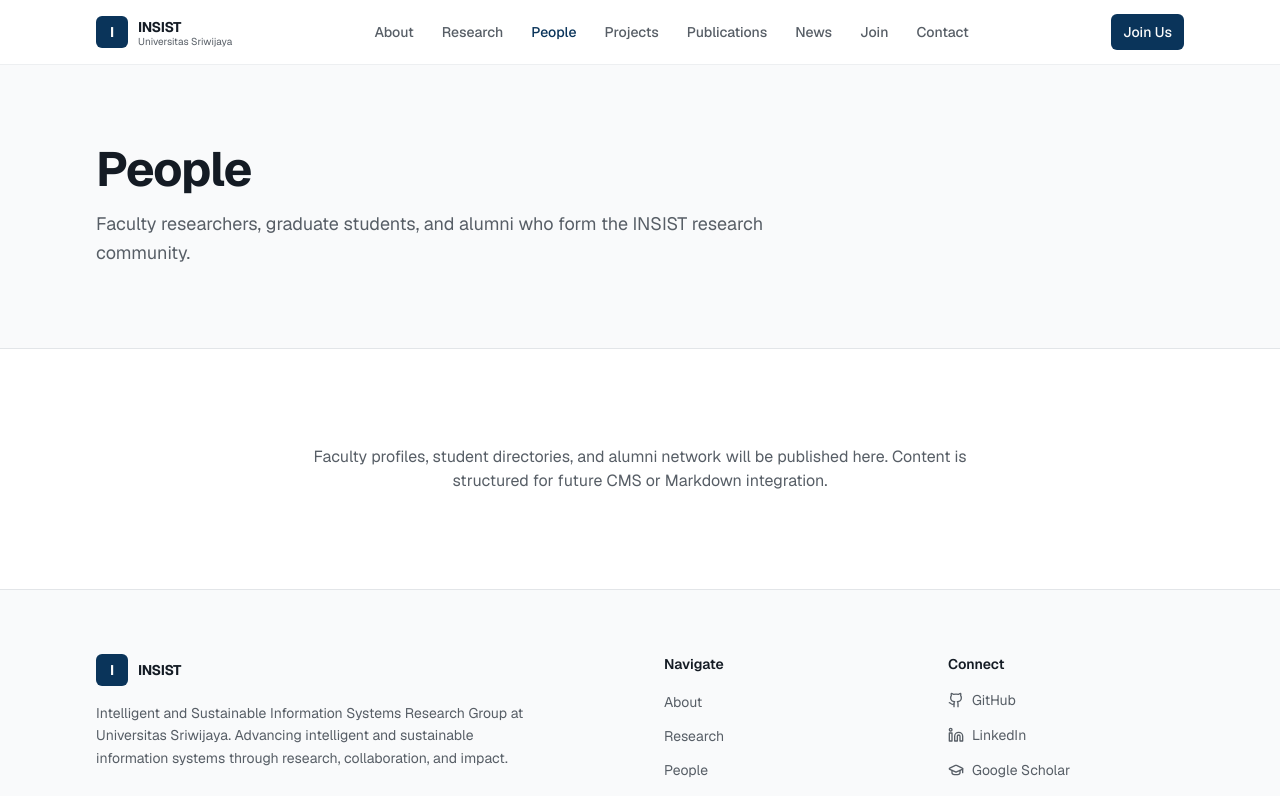
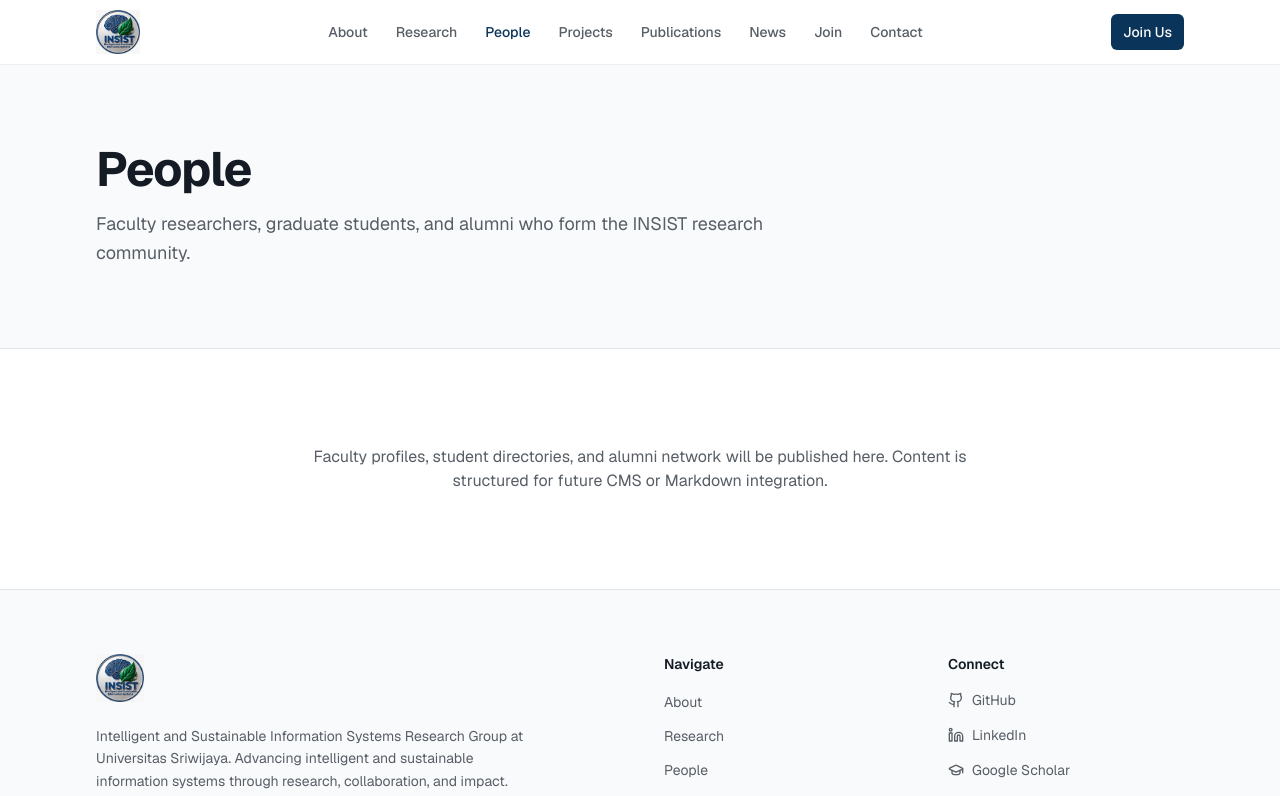
Before and after one commit to rahmatheroza/insist, a Next.js app: page /people in a window 1280 px wide. Shown: the top 796 px of the page. Built offline with nearby package versions, Linux system fonts and the light colour scheme.

Commit message:
adding logo

```diff
--- a/src/app/layout.tsx
+++ b/src/app/layout.tsx
@@ -37,7 +37,7 @@ export const metadata: Metadata = {
     description: siteConfig.description,
   },
   icons: {
-    icon: "/favicon.svg",
+    icon: siteConfig.logo.src,
   },
   metadataBase: new URL("https://insist.unsri.ac.id"),
   robots: {
--- a/src/components/layout/footer.tsx
+++ b/src/components/layout/footer.tsx
@@ -2,6 +2,7 @@ import Link from "next/link";
 import { Github, GraduationCap, Linkedin, Mail, MapPin } from "lucide-react";
 
 import { Container } from "@/components/shared/container";
+import { Logo } from "@/components/shared/logo";
 import { Separator } from "@/components/ui/separator";
 import { navItems, siteConfig } from "@/content/site";
 
@@ -13,14 +14,7 @@ export function Footer() {
       <Container className="py-16">
         <div className="grid gap-12 md:grid-cols-2 lg:grid-cols-4">
           <div className="lg:col-span-2">
-            <Link href="/" className="inline-flex items-center gap-2.5">
-              <span className="flex size-8 items-center justify-center rounded-md bg-primary text-sm font-bold text-primary-foreground">
-                I
-              </span>
-              <span className="text-sm font-bold tracking-tight">
-                {siteConfig.name}
-              </span>
-            </Link>
+            <Logo imageClassName="h-11 sm:h-12" />
             <p className="mt-4 max-w-md text-sm leading-relaxed text-muted-foreground">
               {siteConfig.fullName} at {siteConfig.university}. Advancing
               intelligent and sustainable information systems through research,
--- a/src/components/layout/header.tsx
+++ b/src/components/layout/header.tsx
@@ -5,8 +5,9 @@ import { usePathname } from "next/navigation";
 import { Menu, X } from "lucide-react";
 import { useState } from "react";
 
+import { Logo } from "@/components/shared/logo";
 import { Button } from "@/components/ui/button";
-import { navItems, siteConfig } from "@/content/site";
+import { navItems } from "@/content/site";
 import { cn } from "@/lib/utils";
 
 export function Header() {
@@ -16,19 +17,7 @@ export function Header() {
   return (
     <header className="sticky top-0 z-50 w-full border-b border-border/60 bg-background/95 backdrop-blur supports-[backdrop-filter]:bg-background/80">
       <div className="mx-auto flex h-16 max-w-6xl items-center justify-between px-6 lg:px-8">
-        <Link href="/" className="group flex items-center gap-2.5">
-          <span className="flex size-8 items-center justify-center rounded-md bg-primary text-sm font-bold text-primary-foreground">
-            I
-          </span>
-          <div className="flex flex-col">
-            <span className="text-sm font-bold tracking-tight text-foreground">
-              {siteConfig.name}
-            </span>
-            <span className="hidden text-[10px] leading-none text-muted-foreground sm:block">
-              {siteConfig.university}
-            </span>
-          </div>
-        </Link>
+        <Logo />
 
         <nav className="hidden items-center gap-1 lg:flex" aria-label="Main">
           {navItems.map((item) => (
--- /dev/null
+++ b/src/components/shared/logo.tsx
@@ -0,0 +1,70 @@
+import Image from "next/image";
+import Link from "next/link";
+
+import { siteConfig } from "@/content/site";
+import { cn } from "@/lib/utils";
+
+interface LogoProps {
+  className?: string;
+  linked?: boolean;
+  showWordmark?: boolean;
+  showUniversity?: boolean;
+  imageClassName?: string;
+}
+
+export function Logo({
+  className,
+  linked = true,
+  showWordmark = siteConfig.logo.showWordmark ?? true,
+  showUniversity = false,
+  imageClassName,
+}: LogoProps) {
+  const { logo, name, university } = siteConfig;
+
+  const content = (
+    <>
+      <Image
+        src={logo.src}
+        alt={logo.alt}
+        width={logo.width}
+        height={logo.height}
+        className={cn(
+          showWordmark
+            ? "h-8 w-auto object-contain"
+            : "h-10 w-auto object-contain sm:h-11",
+          imageClassName
+        )}
+        priority
+      />
+      {showWordmark && (
+        <div className="flex flex-col">
+          <span className="text-sm font-bold tracking-tight text-foreground">
+            {name}
+          </span>
+          {showUniversity && (
+            <span className="hidden text-[10px] leading-none text-muted-foreground sm:block">
+              {university}
+            </span>
+          )}
+        </div>
+      )}
+    </>
+  );
+
+  if (!linked) {
+    return (
+      <span className={cn("inline-flex items-center gap-2.5", className)}>
+        {content}
+      </span>
+    );
+  }
+
+  return (
+    <Link
+      href="/"
+      className={cn("inline-flex items-center gap-2.5", className)}
+    >
+      {content}
+    </Link>
+  );
+}
--- a/src/content/site.ts
+++ b/src/content/site.ts
@@ -18,8 +18,15 @@ export const siteConfig: SiteConfig = {
   description:
     "INSIST is a research community at Universitas Sriwijaya advancing intelligent and sustainable information systems through rigorous scholarship, interdisciplinary collaboration, and real-world impact.",
   university: "Universitas Sriwijaya",
-  email: "info@insistresearch.org",
+  email: "insist@unsri.ac.id",
   address: "Fakultas Ilmu Komputer, Universitas Sriwijaya, Palembang, Indonesia",
+  logo: {
+    src: "/images/logo_insist.png",
+    alt: "INSIST — Intelligent and Sustainable Information Systems",
+    width: 1025,
+    height: 1024,
+    showWordmark: false,
+  },
   social: {
     github: "https://github.com/insist-unsri",
     linkedin: "https://linkedin.com/company/insist-unsri",
```
Also changed, not shown: src/types/index.ts (+11 -0 lines), public/images/logo.svg (added), public/images/logo_insist.png (added).
